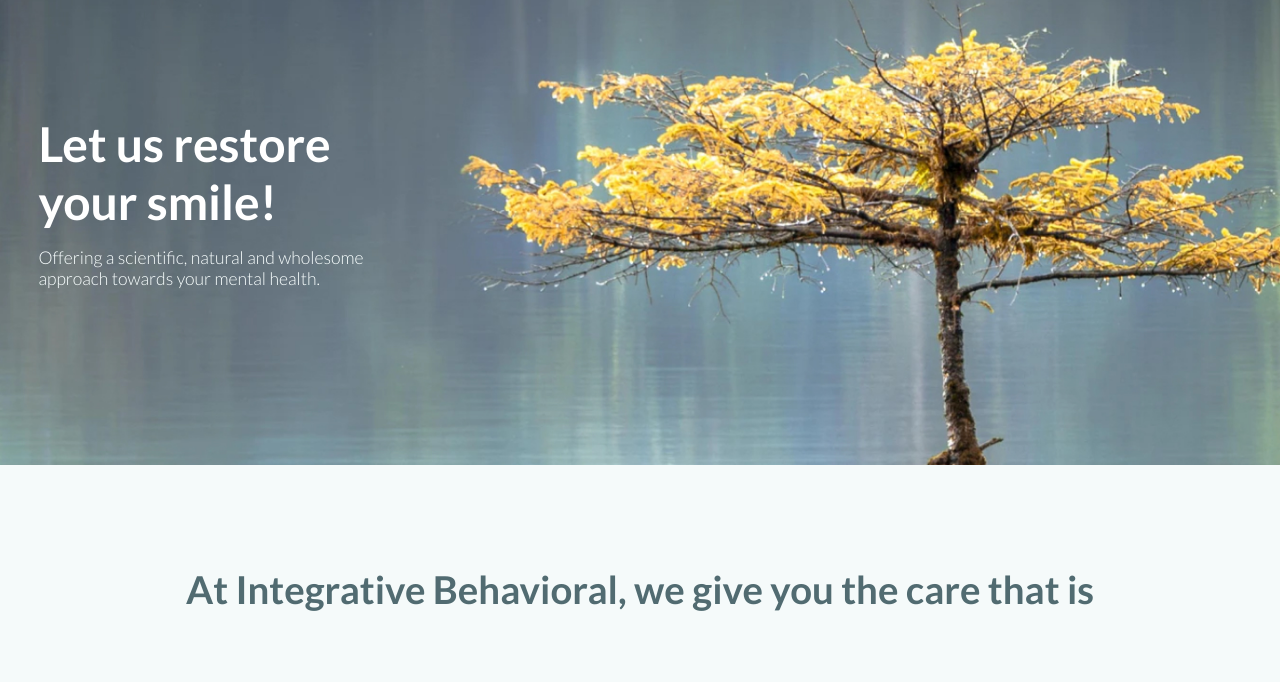
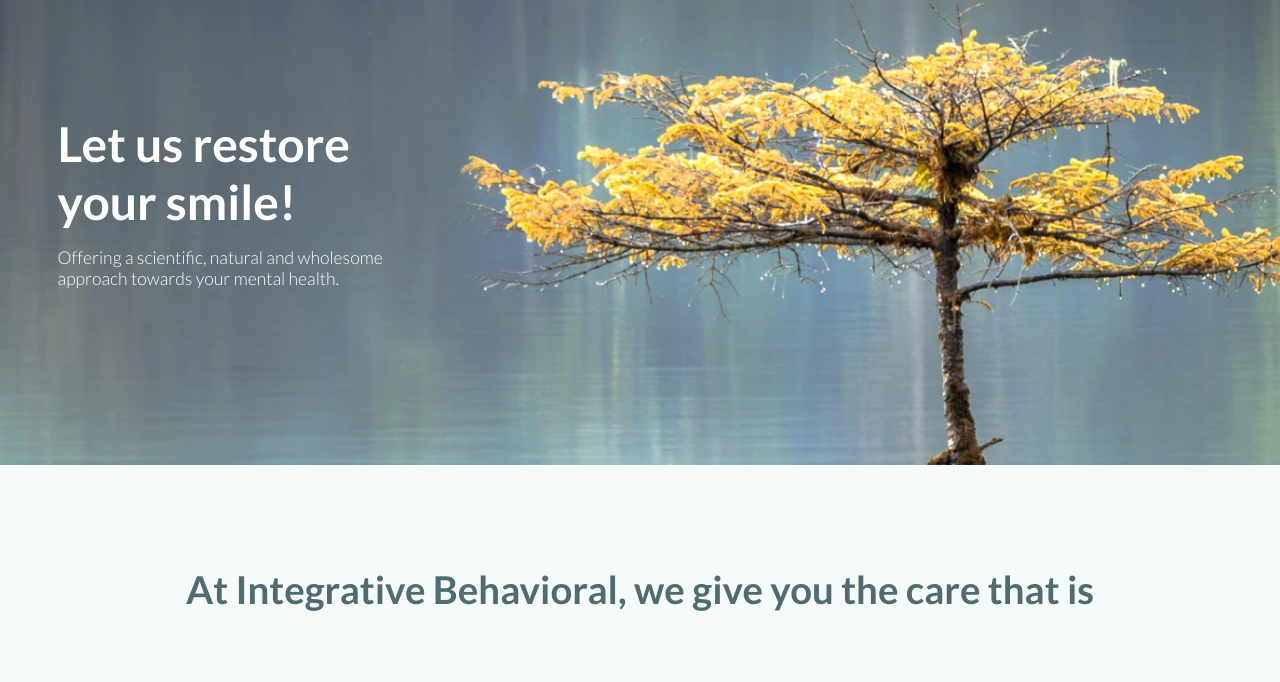
Before and after one commit to developerrakesh/ibhm, a plain HTML site: page index.html in a window 1280 px wide. Shown: the part 95-777 px from the top of the page. Drawn offline with nearby package versions, Linux system fonts and the light colour scheme.

Commit message:
css change

```diff
--- a/style.css
+++ b/style.css
@@ -158,7 +158,7 @@ body {
 	}
 
 	.header .heading {
-		margin-top: initial;
+		margin-inline: initial;
 		padding: initial;
 		background: none;
 	}
```
